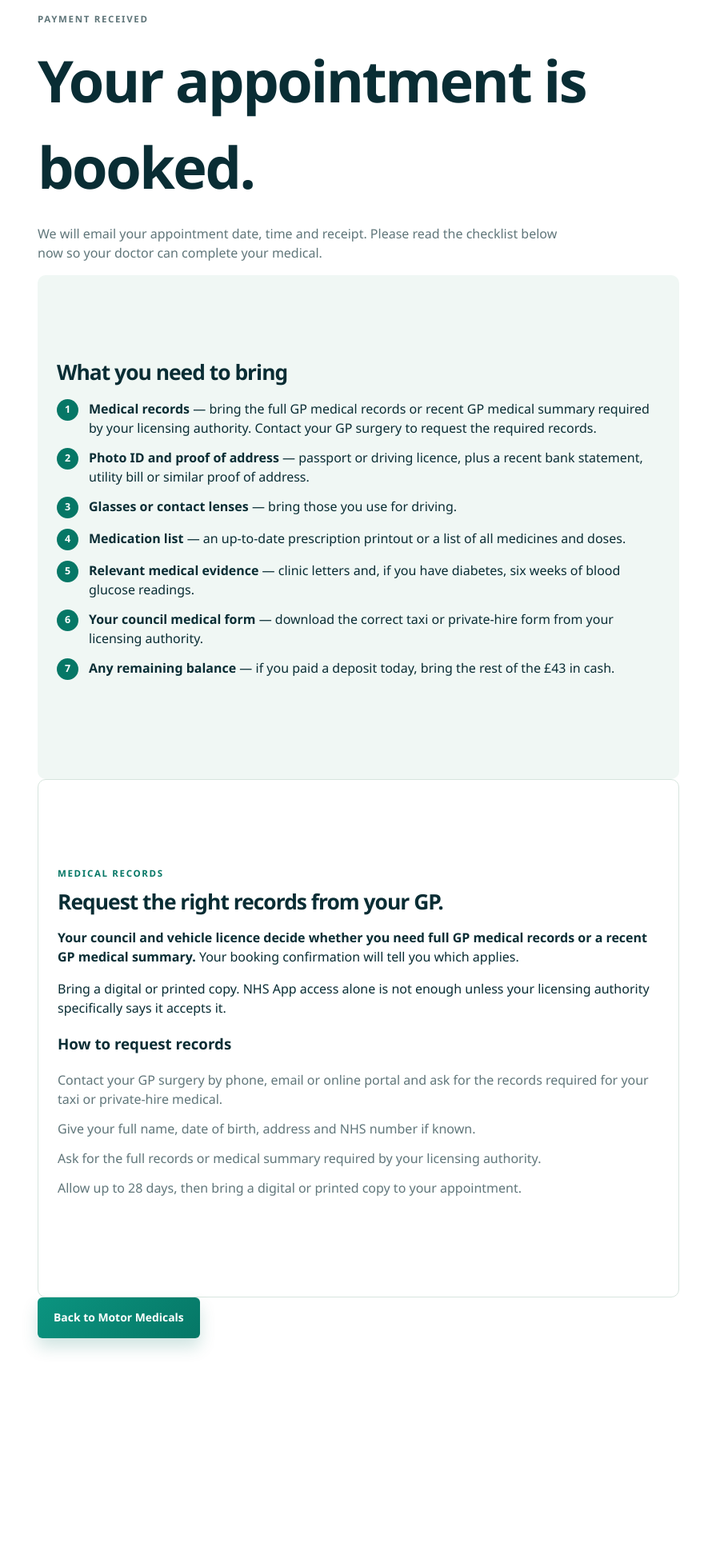
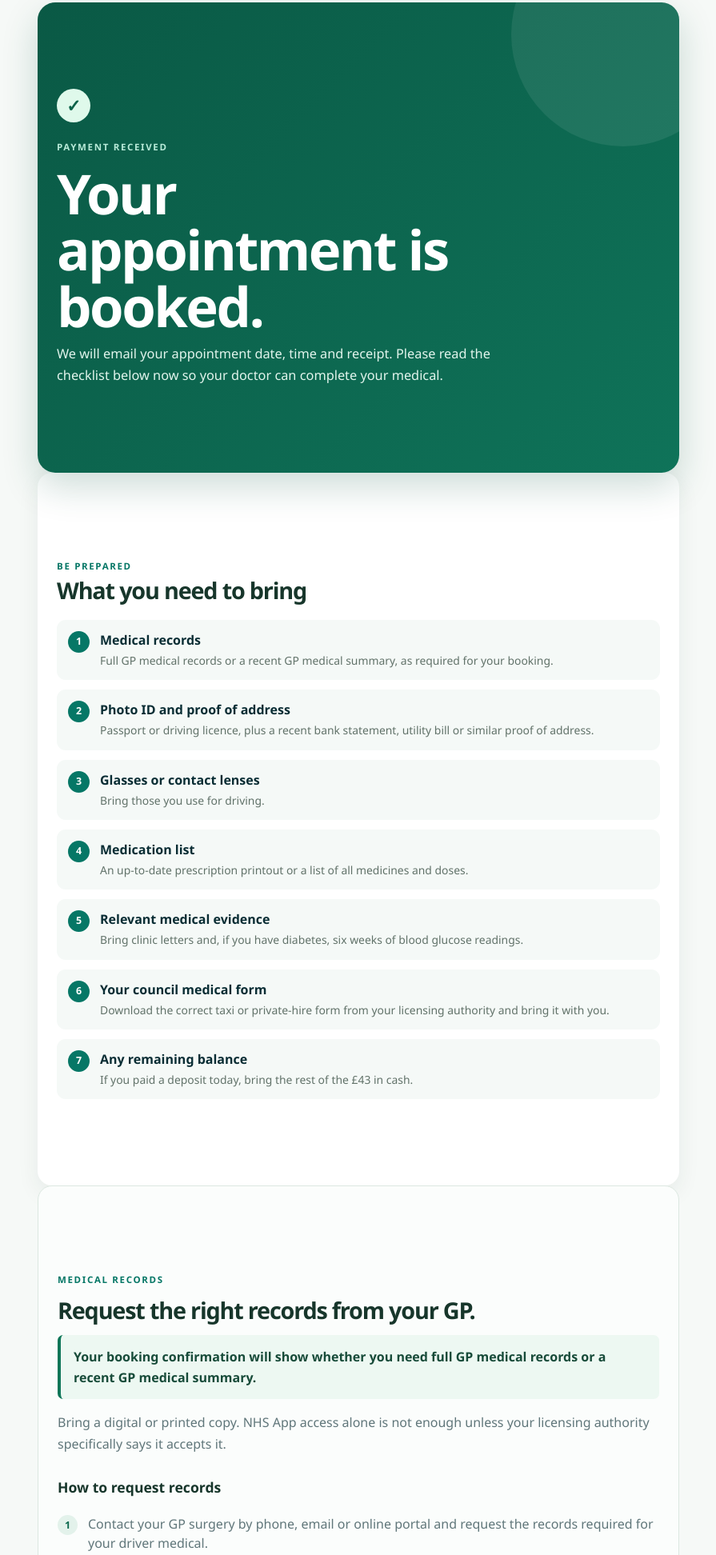
Before and after one commit to wejeriwej/drivermedicals, a website: page public/booking-success.html in a window 1280 px wide. Shown: the part 105-2049 px from the top of the page at 80% size, without its empty margins (192-1087 px from the left). Before the commit the page ends 1858 px from the top, so only its background shows below. Drawn offline with Linux system fonts and the light colour scheme.

Commit message:
Improve booking details and confirmation layouts

```diff
--- a/public/booking-success.html
+++ b/public/booking-success.html
@@ -7,38 +7,46 @@
     <link rel="stylesheet" href="styles.css">
     <link rel="stylesheet" href="refined.css">
   </head>
-  <body>
+  <body class="success-body">
     <div class="notice">Motor Medicals · Ilford, London <a href="tel:07480609640">Need help? 07480 609640</a></div>
     <main class="booking-success-page">
-      <p class="eyebrow">Payment received</p>
-      <h1>Your appointment is booked.</h1>
-      <p id="confirmation-summary">We will email your appointment date, time and receipt. Please read the checklist below now so your doctor can complete your medical.</p>
+      <section class="confirmation-hero">
+        <div class="success-tick">✓</div>
+        <p class="eyebrow">Payment received</p>
+        <h1>Your appointment is booked.</h1>
+        <p id="confirmation-summary">We will email your appointment date, time and receipt. Please read the checklist below now so your doctor can complete your medical.</p>
+      </section>
+
       <section class="success-checklist">
-        <h2>What you need to bring</h2>
+        <div class="section-heading">
+          <p class="eyebrow">Be prepared</p>
+          <h2>What you need to bring</h2>
+        </div>
         <ol>
-          <li><b>1</b><span><strong>Medical records</strong> — <span id="records-level">bring the full GP medical records or recent GP medical summary required by your licensing authority.</span> <span id="records-detail">Contact your GP surgery to request the required records.</span></span></li>
-          <li><b>2</b><span><strong>Photo ID and proof of address</strong> — passport or driving licence, plus a recent bank statement, utility bill or similar proof of address.</span></li>
-          <li><b>3</b><span><strong>Glasses or contact lenses</strong> — bring those you use for driving.</span></li>
-          <li><b>4</b><span><strong>Medication list</strong> — an up-to-date prescription printout or a list of all medicines and doses.</span></li>
-          <li><b>5</b><span><strong>Relevant medical evidence</strong> — clinic letters and, if you have diabetes, six weeks of blood glucose readings.</span></li>
-          <li><b>6</b><span><strong>Your council medical form</strong> — download the correct taxi or private-hire form from your licensing authority.</span></li>
-          <li><b>7</b><span><strong>Any remaining balance</strong> — <span id="remaining-balance">if you paid a deposit today, bring the rest of the £43 in cash.</span></span></li>
+          <li><b>1</b><span><strong>Medical records</strong><small id="records-level">Full GP medical records or a recent GP medical summary, as required for your booking.</small></span></li>
+          <li><b>2</b><span><strong>Photo ID and proof of address</strong><small>Passport or driving licence, plus a recent bank statement, utility bill or similar proof of address.</small></span></li>
+          <li><b>3</b><span><strong>Glasses or contact lenses</strong><small>Bring those you use for driving.</small></span></li>
+          <li><b>4</b><span><strong>Medication list</strong><small>An up-to-date prescription printout or a list of all medicines and doses.</small></span></li>
+          <li><b>5</b><span><strong>Relevant medical evidence</strong><small>Bring clinic letters and, if you have diabetes, six weeks of blood glucose readings.</small></span></li>
+          <li><b>6</b><span><strong id="medical-form-label">Your council medical form</strong><small id="medical-form-detail">Download the correct taxi or private-hire form from your licensing authority and bring it with you.</small></span></li>
+          <li id="remaining-balance-item"><b>7</b><span><strong>Any remaining balance</strong><small id="remaining-balance">If you paid a deposit today, bring the rest of the £43 in cash.</small></span></li>
         </ol>
       </section>
+
       <section class="success-records">
         <p class="eyebrow">Medical records</p>
         <h2>Request the right records from your GP.</h2>
-        <p id="records-requirement"><strong>Your council and vehicle licence decide whether you need full GP medical records or a recent GP medical summary.</strong> Your booking confirmation will tell you which applies.</p>
+        <p id="records-requirement" class="records-requirement"><strong>Your booking confirmation will show whether you need full GP medical records or a recent GP medical summary.</strong></p>
         <p>Bring a digital or printed copy. NHS App access alone is not enough unless your licensing authority specifically says it accepts it.</p>
         <h3>How to request records</h3>
         <ol>
-          <li>Contact your GP surgery by phone, email or online portal and ask for the records required for your taxi or private-hire medical.</li>
-          <li>Give your full name, date of birth, address and NHS number if known.</li>
-          <li>Ask for the full records or medical summary required by your licensing authority.</li>
-          <li>Allow up to 28 days, then bring a digital or printed copy to your appointment.</li>
+          <li><b>1</b><span>Contact your GP surgery by phone, email or online portal and request the records required for your driver medical.</span></li>
+          <li><b>2</b><span>Give your full name, date of birth, address and NHS number if known.</span></li>
+          <li><b>3</b><span>Ask for the full records or medical summary required by your licensing authority.</span></li>
+          <li><b>4</b><span>Allow up to 28 days, then bring a digital or printed copy to your appointment.</span></li>
         </ol>
       </section>
-      <a class="button" href="index.html">Back to Motor Medicals</a>
+      <a class="button confirmation-button" href="index.html">Back to Motor Medicals <span>→</span></a>
     </main>
     <script>
       const apiBaseUrl = "https://motor-medicals-api.onrender.com";
@@ -53,14 +61,17 @@
         fetch(`${apiBaseUrl}/api/booking-confirmation?session_id=${encodeURIComponent(sessionId)}`)
           .then(response => response.ok ? response.json() : Promise.reject())
           .then(booking => {
-            const recordsText = `${booking.records.level}. ${booking.records.detail}`;
             setText("confirmation-summary", `Your appointment is confirmed for ${booking.date} at ${booking.time} in ${booking.clinic}. A confirmation email has been sent with this checklist.`);
-            setText("records-level", recordsText);
-            setText("records-detail", "Request it from your GP surgery as soon as possible; it can take up to 28 days.");
-            setText("records-requirement", `For this booking you need: ${recordsText}`);
-            setText("remaining-balance", booking.remainingAmount > 0
-              ? `bring £${(booking.remainingAmount / 100).toFixed(2)} in cash to the clinic.`
-              : "no cash balance is due because you paid in full today.");
+            setText("records-level", booking.records.level);
+            setText("records-requirement", `For this booking you need: ${booking.records.level}. ${booking.records.detail}`);
+            setText("medical-form-label", booking.medicalForm.label);
+            setText("medical-form-detail", booking.medicalForm.detail);
+
+            if (booking.remainingAmount > 0) {
+              setText("remaining-balance", `Bring £${(booking.remainingAmount / 100).toFixed(2)} in cash to the clinic.`);
+            } else {
+              document.getElementById("remaining-balance-item")?.remove();
+            }
           })
           .catch(() => {
             setText("confirmation-summary", "Your payment was successful. Your confirmation email is being prepared; please keep this page and the checklist for your appointment.");
--- a/public/refined.css
+++ b/public/refined.css
@@ -85,22 +85,33 @@ body { font-family: "Segoe UI", Arial, sans-serif; }
   .hero-visual .appointment-card { right: 10px; bottom: -18px; }
 }
 
-.booking-success-page {
-  max-width: 850px;
-  margin: 0 auto;
-  padding: 80px 24px;
-}
-
-.booking-success-page h1 { font-size: clamp(2.6rem, 6vw, 4.5rem); letter-spacing: -2.5px; margin: 0 0 18px; }
-.booking-success-page > p { max-width: 650px; color: var(--muted); }
-.success-checklist, .success-records { margin: 36px 0; padding: 28px; border-radius: 10px; }
-.success-checklist { background: var(--pale); }
-.success-records { border: 1px solid var(--line); }
-.success-checklist h2, .success-records h2 { font-size: 1.65rem; letter-spacing: -1px; }
-.success-checklist ol, .success-records ol { display: grid; gap: 13px; padding: 0; list-style: none; }
-.success-checklist li { display: flex; gap: 13px; align-items: flex-start; }
-.success-checklist b { display: grid; flex: none; place-items: center; width: 27px; height: 27px; border-radius: 50%; background: var(--green); color: #fff; font-size: .78rem; }
-.success-records li { color: var(--muted); }
+.success-body { background: #f6f9f7; }
+.booking-success-page { max-width: 850px; margin: 0 auto; padding: 68px 24px 88px; }
+.confirmation-hero { position: relative; overflow: hidden; padding: 42px; border-radius: 22px; background: linear-gradient(135deg, #0a5945, #0f7359); color: #fff; box-shadow: 0 18px 45px rgba(14, 86, 66, .2); }
+.confirmation-hero::after { content: ''; position: absolute; top: -100px; right: -70px; width: 280px; height: 280px; border-radius: 50%; background: rgba(255,255,255,.08); }
+.confirmation-hero .eyebrow { color: #b8ead8; }
+.confirmation-hero h1 { position: relative; z-index: 1; max-width: 580px; margin: 0 0 12px; color: #fff; font-size: clamp(2.35rem, 6vw, 4.3rem); letter-spacing: -2.5px; line-height: 1.02; }
+.confirmation-hero > p:last-child { position: relative; z-index: 1; max-width: 600px; margin: 0; color: #e2f5ed; font-size: 1.02rem; line-height: 1.65; }
+.success-tick { display: grid; position: relative; z-index: 1; place-items: center; width: 42px; height: 42px; margin-bottom: 22px; border-radius: 50%; background: #dff9eb; color: #0a6148; font-size: 1.35rem; font-weight: 900; }
+.success-checklist, .success-records { margin: 28px 0; padding: 34px; border-radius: 18px; }
+.success-checklist { background: #fff; box-shadow: 0 10px 28px rgba(24, 56, 43, .07); }
+.success-records { border: 1px solid #dce8e1; background: #fbfdfc; }
+.section-heading { margin-bottom: 22px; }
+.section-heading .eyebrow { margin-bottom: 7px; }
+.success-checklist h2, .success-records h2 { margin: 0; color: #17362b; font-size: 1.8rem; letter-spacing: -1.2px; }
+.success-checklist ol, .success-records ol { display: grid; gap: 12px; margin: 22px 0 0; padding: 0; list-style: none; }
+.success-checklist li, .success-records li { display: flex; gap: 13px; align-items: flex-start; padding: 14px; border-radius: 11px; }
+.success-checklist li { background: #f5f9f7; }
+.success-checklist li > span, .success-records li > span { display: grid; gap: 4px; line-height: 1.45; }
+.success-checklist small { color: #617269; font-size: .87rem; }
+.success-checklist b, .success-records li b { display: grid; flex: none; place-items: center; width: 27px; height: 27px; border-radius: 50%; background: var(--green); color: #fff; font-size: .78rem; }
+.success-records > p:not(.eyebrow) { color: var(--muted); line-height: 1.65; }
+.success-records h3 { margin: 28px 0 0; color: #17362b; font-size: 1.1rem; }
+.records-requirement { padding: 14px 16px; border-left: 4px solid #0e7658; border-radius: 7px; background: #edf8f2; color: #174b39 !important; }
+.success-records li { padding: 0; color: var(--muted); }
+.success-records li b { width: 25px; height: 25px; background: #e3f2eb; color: #0c694e; }
+.confirmation-button { display: inline-flex; margin-top: 8px; }
+@media (max-width: 560px) { .booking-success-page { padding: 35px 16px 60px; } .confirmation-hero, .success-checklist, .success-records { padding: 24px; border-radius: 16px; } .confirmation-hero h1 { font-size: 2.65rem; } .success-checklist h2, .success-records h2 { font-size: 1.55rem; } }
 
 .records-warning {
   margin: 20px 0;
```
Also changed, not shown: public/added.js (+16 -0 lines), server.js (+45 -14 lines).
